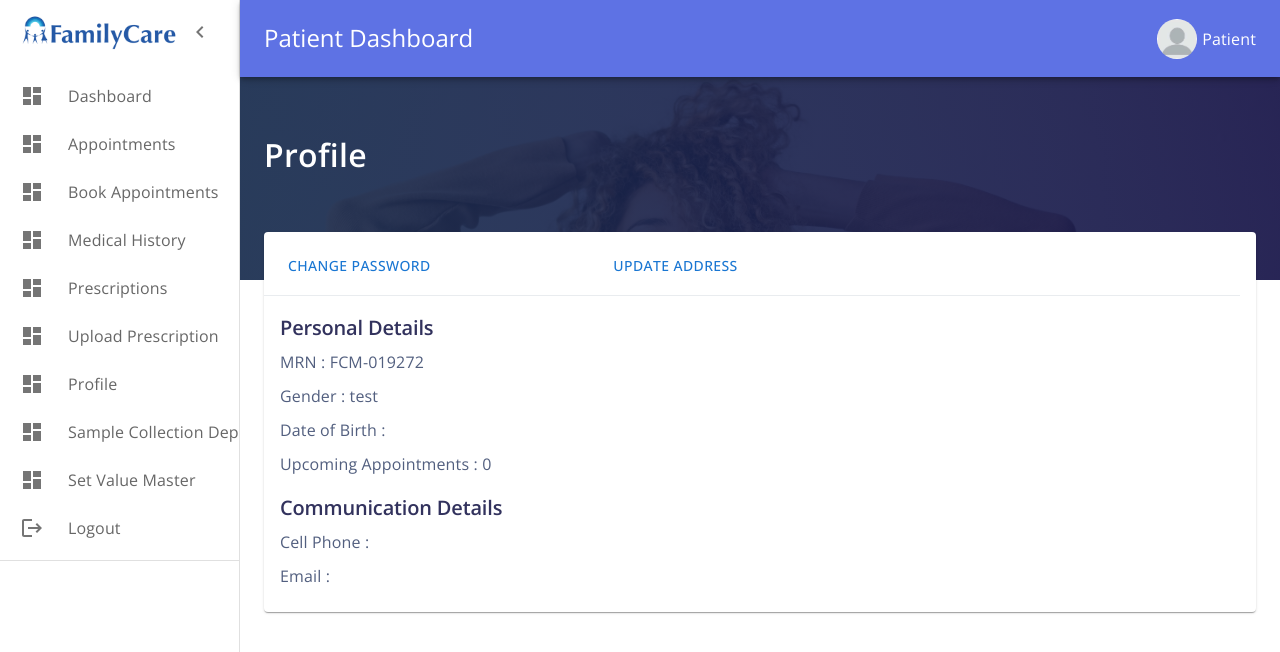
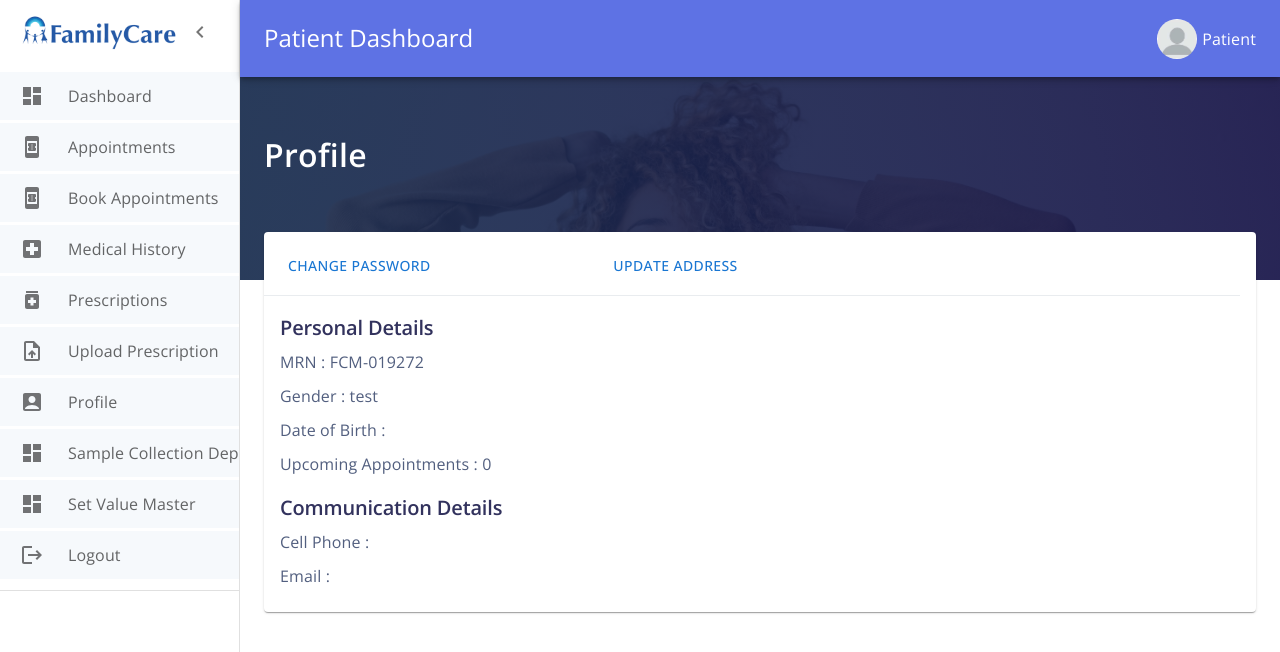
Before and after one commit to jahnvilagad/Bluecare, a React (Create React App) app: page /profile in a window 1280 px wide. Shown: the top 652 px of the page. Built offline with nearby package versions, Linux system fonts and the light colour scheme.

Commit message:
changes in general practice

```diff
--- a/src/Components/Sidenav.js
+++ b/src/Components/Sidenav.js
@@ -21,6 +21,11 @@ import MoreIcon from '@mui/icons-material/MoreVert';
 import Menu from '@mui/material/Menu';
 import MenuIcon from '@mui/icons-material/Menu';
 import AccountCircle from '@mui/icons-material/AccountCircle';
+import LocalHospitalIcon from '@mui/icons-material/LocalHospital';
+import AccountBoxIcon from '@mui/icons-material/AccountBox';
+import UploadFileIcon from '@mui/icons-material/UploadFile';
+import MedicationIcon from '@mui/icons-material/Medication';
+import BookOnlineIcon from '@mui/icons-material/BookOnline';
 import MenuItem from '@mui/material/MenuItem';
 import PersonIcon from '@mui/icons-material/Person';
 import LogoutIcon from '@mui/icons-material/Logout';
@@ -260,6 +265,11 @@ export default function Sidenav() {
                                 minHeight: 48,
                                 justifyContent: open ? 'initial' : 'center',
                                 px: 2.5,
+                                background:"#f6f9fc",
+                                marginBottom: "3px",
+                                '&:hover': {
+                                    background: '#f6f9fc'
+                                }
                             }}
                         >
                             <ListItemIcon
@@ -281,6 +291,11 @@ export default function Sidenav() {
                                 minHeight: 48,
                                 justifyContent: open ? 'initial' : 'center',
                                 px: 2.5,
+                                background:"#f6f9fc",
+                                marginBottom: "3px",
+                                '&:hover': {
+                                    background: '#f6f9fc'
+                                }
                             }}
                         >
                             <ListItemIcon
@@ -290,7 +305,7 @@ export default function Sidenav() {
                                     justifyContent: 'center',
                                 }}
                             >
-                                <DashboardIcon />
+                                <BookOnlineIcon />
                             </ListItemIcon>
                             <ListItemText primary="Appointments" sx={{ opacity: open ? 1 : 0, color: "rgba(0, 0, 0, 0.6)", fontSize: "0.875rem" }} />
                         </ListItemButton>
@@ -302,6 +317,11 @@ export default function Sidenav() {
                                 minHeight: 48,
                                 justifyContent: open ? 'initial' : 'center',
                                 px: 2.5,
+                                background:"#f6f9fc",
+                                marginBottom: "3px",
+                                '&:hover': {
+                                    background: '#f6f9fc'
+                                }
                             }}
                         >
                             <ListItemIcon
@@ -311,7 +331,7 @@ export default function Sidenav() {
                                     justifyContent: 'center',
                                 }}
                             >
-                                <DashboardIcon />
+                                <BookOnlineIcon />
                             </ListItemIcon>
                             <ListItemText primary="Book Appointments" sx={{ opacity: open ? 1 : 0, color: "rgba(0, 0, 0, 0.6)", fontSize: "0.875rem" }} />
                         </ListItemButton>
@@ -323,6 +343,11 @@ export default function Sidenav() {
                                 minHeight: 48,
                                 justifyContent: open ? 'initial' : 'center',
                                 px: 2.5,
+                                background:"#f6f9fc",
+                                marginBottom: "3px",
+                                '&:hover': {
+                                    background: '#f6f9fc'
+                                }
                             }}
                         >
                             <ListItemIcon
@@ -332,7 +357,7 @@ export default function Sidenav() {
                                     justifyContent: 'center',
                                 }}
                             >
-                                <DashboardIcon />
+                                <LocalHospitalIcon />
                             </ListItemIcon>
                             <ListItemText primary="Medical History" sx={{ opacity: open ? 1 : 0, color: "rgba(0, 0, 0, 0.6)", fontSize: "0.875rem" }} />
                         </ListItemButton>
@@ -344,6 +369,11 @@ export default function Sidenav() {
                                 minHeight: 48,
                                 justifyContent: open ? 'initial' : 'center',
                                 px: 2.5,
+                                background:"#f6f9fc",
+                                marginBottom: "3px",
+                                '&:hover': {
+                                    background: '#f6f9fc'
+                                }
                             }}
                         >
                             <ListItemIcon
@@ -353,7 +383,7 @@ export default function Sidenav() {
                                     justifyContent: 'center',
                                 }}
                             >
-                                <DashboardIcon />
+                                <MedicationIcon />
                             </ListItemIcon>
                             <ListItemText primary="Prescriptions" sx={{ opacity: open ? 1 : 0, color: "rgba(0, 0, 0, 0.6)", fontSize: "0.875rem" }} />
                         </ListItemButton>
@@ -366,6 +396,11 @@ export default function Sidenav() {
                                 minHeight: 48,
                                 justifyContent: open ? 'initial' : 'center',
                                 px: 2.5,
+                                background:"#f6f9fc",
+                                marginBottom: "3px",
+                                '&:hover': {
+                                    background: '#f6f9fc'
+                                }
                             }}
                         >
                             <ListItemIcon
@@ -375,7 +410,7 @@ export default function Sidenav() {
                                     justifyContent: 'center',
                                 }}
                             >
-                                <DashboardIcon />
+                                <UploadFileIcon />
                             </ListItemIcon>
                             <ListItemText primary="Upload Prescription" sx={{ opacity: open ? 1 : 0, color: "rgba(0, 0, 0, 0.6)", fontSize: "0.875rem" }} />
                         </ListItemButton>
@@ -387,6 +422,11 @@ export default function Sidenav() {
                                 minHeight: 48,
                                 justifyContent: open ? 'initial' : 'center',
                                 px: 2.5,
+                                background:"#f6f9fc",
+                                marginBottom: "3px",
+                                '&:hover': {
+                                    background: '#f6f9fc'
+                                }
                             }}
                         >
                             <ListItemIcon
@@ -396,7 +436,7 @@ export default function Sidenav() {
                                     justifyContent: 'center',
                                 }}
                             >
-                                <DashboardIcon />
+                                <AccountBoxIcon />
                             </ListItemIcon>
                             <ListItemText primary="Profile" sx={{ opacity: open ? 1 : 0, color: "rgba(0, 0, 0, 0.6)", fontSize: "0.875rem" }} />
                         </ListItemButton>
@@ -408,6 +448,11 @@ export default function Sidenav() {
                                 minHeight: 48,
                                 justifyContent: open ? 'initial' : 'center',
                                 px: 2.5,
+                                background:"#f6f9fc",
+                                marginBottom: "3px",
+                                '&:hover': {
+                                    background: '#f6f9fc'
+                                }
                             }}
                         >
                             <ListItemIcon
@@ -429,6 +474,11 @@ export default function Sidenav() {
                                 minHeight: 48,
                                 justifyContent: open ? 'initial' : 'center',
                                 px: 2.5,
+                                background:"#f6f9fc",
+                                marginBottom: "3px",
+                                '&:hover': {
+                                    background: '#f6f9fc'
+                                }
                             }}
                         >
                             <ListItemIcon
@@ -450,6 +500,11 @@ export default function Sidenav() {
                                 minHeight: 48,
                                 justifyContent: open ? 'initial' : 'center',
                                 px: 2.5,
+                                background:"#f6f9fc",
+                                marginBottom: "3px",
+                                '&:hover': {
+                                    background: '#f6f9fc'
+                                }
                             }}
                         >
                             <ListItemIcon
--- a/src/Pages/General_Practice.js
+++ b/src/Pages/General_Practice.js
@@ -18,10 +18,6 @@ import List from "@mui/material/List";
 import ListItem from "@mui/material/ListItem";
 import ListItemText from "@mui/material/ListItemText";
 import ListItemAvatar from "@mui/material/ListItemAvatar";
-import Avatar from "@mui/material/Avatar";
-import ImageIcon from "@mui/icons-material/Image";
-import WorkIcon from "@mui/icons-material/Work";
-import BeachAccessIcon from "@mui/icons-material/BeachAccess";
 import { DemoContainer, DemoItem } from '@mui/x-date-pickers/internals/demo';
 import { AdapterDayjs } from '@mui/x-date-pickers/AdapterDayjs';
 import { LocalizationProvider } from '@mui/x-date-pickers/LocalizationProvider';
@@ -102,7 +98,7 @@ export default function General_Practice() {
                                                         <Grid item lg={8} sx={{display: 'flex', justifyContent: 'end'}}>
                                                             <List sx={{display: 'flex', justifyContent: 'end'}}>
                                                                 <ListItem>
-                                                                    <ListItemAvatar><Box sx={{width: '1.5rem', height: '1.5rem' , background: '#1976d2'}}></Box></ListItemAvatar>
+                                                                    <ListItemAvatar sx={{minWidth: "32px"}}><Box sx={{width: '1.5rem', height: '1.5rem' , background: '#9fa2a6'}}></Box></ListItemAvatar>
                                                                     <ListItemText primary="Blocked" sx={{whiteSpace: 'nowrap'}}/>
                                                                 </ListItem>
                                                                 <ListItem>
@@ -110,7 +106,7 @@ export default function General_Practice() {
                                                                     <ListItemText primary="Clinic Visit" sx={{whiteSpace: 'nowrap'}}/>
                                                                 </ListItem>
                                                                 <ListItem>
-                                                                    <ListItemAvatar><Box sx={{width: '1.5rem', height: '1.5rem' , background: '#1976d2'}}></Box></ListItemAvatar>
+                                                                    <ListItemAvatar><Box sx={{width: '1.5rem', height: '1.5rem' , background: '#7986cb'}}></Box></ListItemAvatar>
                                                                     <ListItemText primary="Tele Visit" sx={{whiteSpace: 'nowrap'}}/>
                                                                 </ListItem>
                                                             </List>
```
